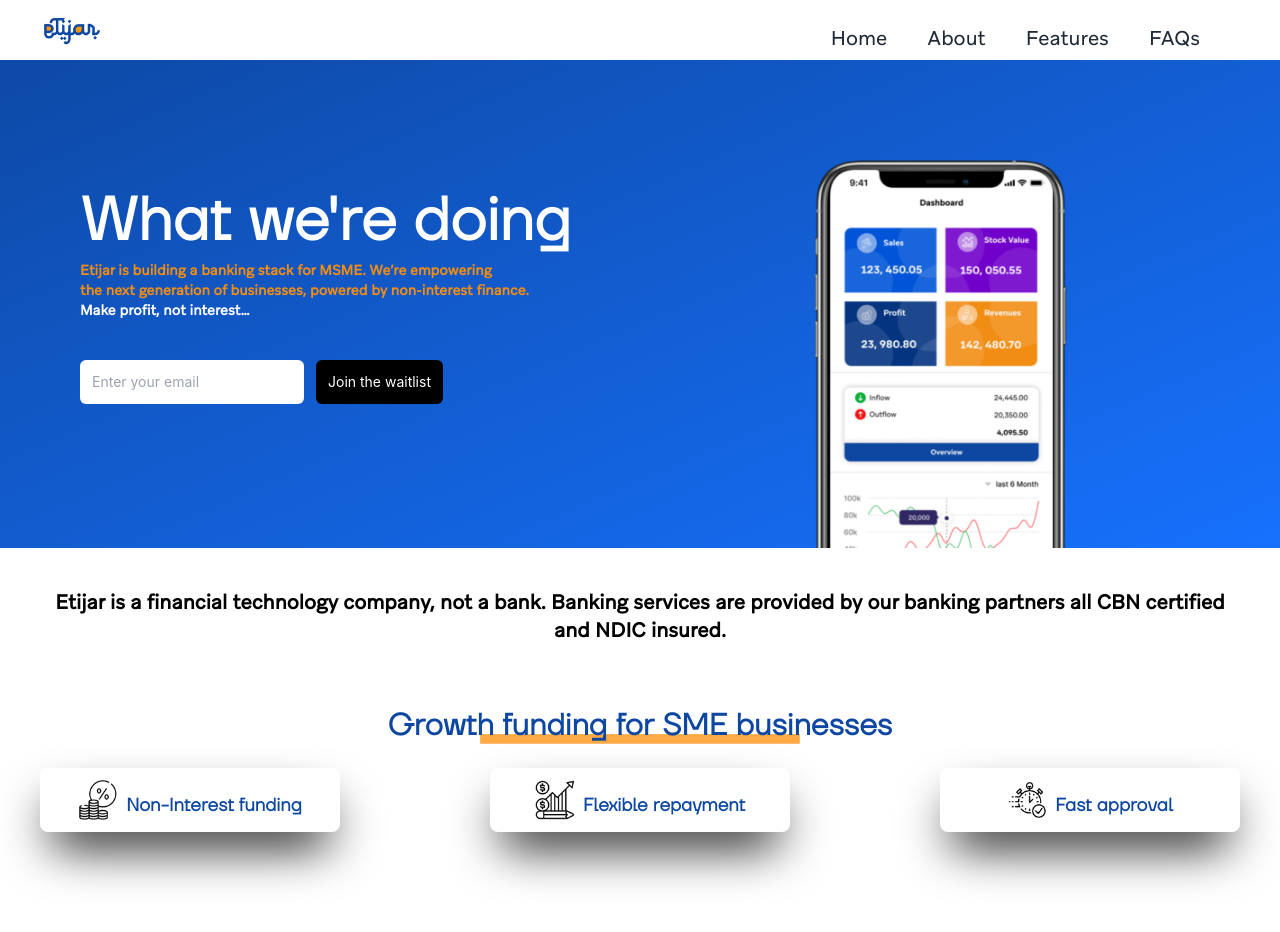
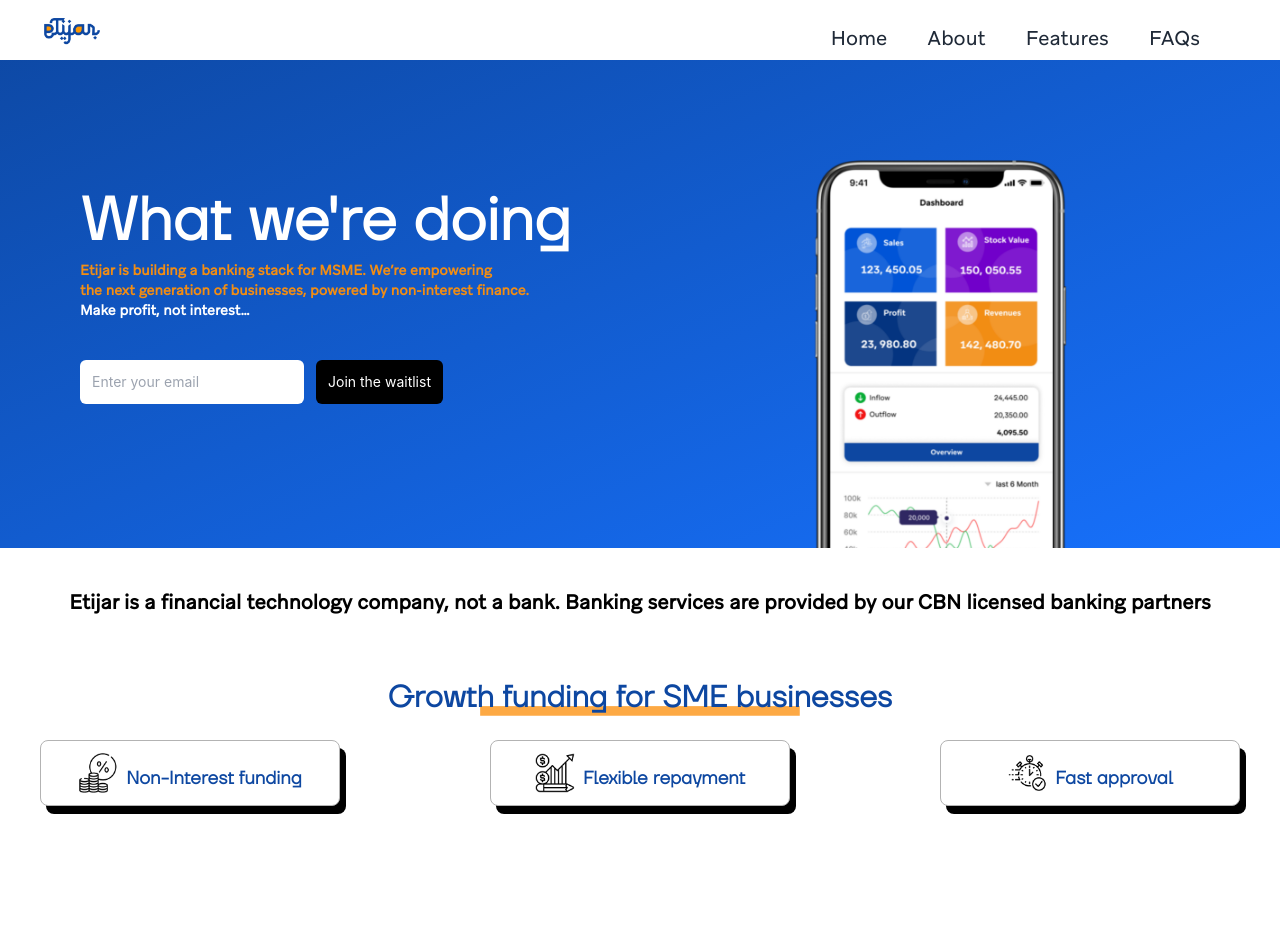
Before and after one commit to eTijar/etijarLanding, a Next.js app: page / in a window 1280 px wide. Shown: the top 932 px of the page. Built offline with nearby package versions, Linux system fonts and the light colour scheme.

Commit message:
fixed the homepage

```diff
--- a/components/footer.js
+++ b/components/footer.js
@@ -72,7 +72,7 @@
 						<p className="text-gray-500 text-base">eTijar - Make Profit not Interest</p>
 						<div className="flex space-x-6">
 							{navigation.social.map((item) => (
-								<a key={item.name} href={item.href} className="text-gray-400 hover:text-gray-500">
+								<a key={item.name} href={item.href} className="text-black hover:text-secondary">
 									<span className="sr-only">{item.name}</span>
 									<item.icon className="h-6 w-6" aria-hidden="true" />
 								</a>
@@ -82,11 +82,11 @@
 					<div className="mt-12 grid grid-cols-3 gap-8 xl:mt-0 xl:col-span-2">
 						<div className="md:grid md:grid-cols-1 md:gap-8">
 							<div>
-								<h3 className="text-sm font-semibold text-gray-400 tracking-wider uppercase">Quick Links</h3>
+								<h3 className="text-sm font-semibold text-black tracking-wider uppercase">Quick Links</h3>
 								<ul role="list" className="mt-4 space-y-4">
 									{navigation.quick_links.map((item) => (
 										<li key={item.name}>
-											<a href={item.href} className="text-base text-gray-400 hover:text-gray-900">
+											<a href={item.href} className="text-base text-black hover:text-primary">
 												{item.name}
 											</a>
 										</li>
@@ -96,22 +96,22 @@
 						</div>
 						<div className="md:grid md:grid-cols-2 md:gap-8 col-span-2">
 							<div>
-								<h3 className="text-sm font-semibold text-gray-400 tracking-wider uppercase">Talk to a human</h3>
-								<p className="text-gray-400 font-light mt-4">If you have any questions about Hydronamics or the services we are offering, you can email us at <span className='text-secondary font-bold'>contact@etijar.com</span></p>
+								<h3 className="text-sm font-semibold text-black tracking-wider uppercase">Talk to a human</h3>
+								<p className="text-black font-light mt-4">If you have any questions about Hydronamics or the services we are offering, you can email us at <span className='text-secondary font-bold'>contact@etijar.com</span></p>
 							</div>
 							<div className="mt-12 md:mt-0">
-								<h3 className="text-sm font-semibold text-gray-400 tracking-wider uppercase">Contact</h3>
-                                <p className="text-gray-400 font-light mt-4">Plot 203 IEC Crescent, off Oladipo Diya Street, Durumi 2, Abuja.</p>
-								<p className="text-gray-400 font-light mt-4">Twitter</p>
-                                <p className="text-gray-400 font-light mt-4">Instagram</p>
-                                <p className="text-gray-400 font-light mt-4">LinkedIn</p>
-								<p className="text-gray-400 font-light mt-4">Contact@etijar.com</p>
+								<h3 className="text-sm font-semibold text-black tracking-wider uppercase">Contact</h3>
+                                <p className="text-black font-light mt-4">Plot 203 IEC Crescent, off Oladipo Diya Street, Durumi 2, Abuja.</p>
+								<p className="text-black font-light mt-4">Twitter</p>
+                                <p className="text-black font-light mt-4">Instagram</p>
+                                <p className="text-black font-light mt-4">LinkedIn</p>
+								<p className="text-black font-light mt-4">Contact@etijar.com</p>
 							</div>
 						</div>
 					</div>
 				</div>
 				<div className="mt-12 border-t border-gray-200 pt-8">
-                <p className='aribau text-gray-400 text-sm'>eTijar.com is a property of eTijar Financial Technologies Limited,a company duly registered with the Corporate
+                <p className='aribau text-black text-sm'>eTijar.com is a property of eTijar Financial Technologies Limited,a company duly registered with the Corporate
                 Affairs Commission of Nigeria. eTijar.com provides technological  services for islamic finance in partnership with financial providers. All banking services,savings and account numbers arprovided and managed by our banking partners and regulated by the central bank of Nigeria. all Investments in Capital market funds are executed and managed by SEC licensed fund managers and Trustees. Please note the indicative rate of return shall not be guaranteed and past performance does not guarantee future investment performance.The indicative rate of return is not fixed and may, as such, vary from time to time depending on the investment period prevailing economic,political or social circumstances.
 					</p>
 					<p className="text-base mt-3 text-secondary font-bold text-center">&copy;2022 eTijar All rights reserved.</p>
--- a/pages/index.js
+++ b/pages/index.js
@@ -10,7 +10,8 @@
     <div>
          <Head>
         <title>eTijar - Make Profit not Interest</title>
-        <meta name="description" content="Hydronamics Ltd -- Driving Hydro Resources" />
+        <meta name="description" content="Etijar is building a banking stack for MSME. We are empowering
+        the next generation of businesses, powered by non-interest finance." />
         <link rel="icon" href="/favicon.ico" />
       </Head>
 
@@ -37,8 +38,7 @@
 
     <div className='aribau w-full 2xl:px-72
      xl:px-10 px-2 pt-10 text-black font-bold text-xl text-center'>
-      Etijar is a financial technology company, not a bank. Banking services are provided by our banking
-       partners all CBN certified and NDIC insured.
+      Etijar is a financial technology company, not a bank. Banking services are provided by our CBN licensed banking partners
      </div>
 
      {/*growth*/}
@@ -48,15 +48,15 @@
           <img className='w-80 bottom-0 z-10 absolute' src='/orangeLine.png' alt='line' />
         </div>
 
-        <div className='md:w-1/4 w-8/12 bg-white rounded-lg shadow-2xl shadow-black mt-6 flex justify-center items-center p-3'>
+        <div className='shadow md:w-1/4 w-8/12 bg-white rounded-lg mt-6 flex justify-center items-center p-3'>
           <img className='w-10 mr-2' src='/tax.png' alt='tax'/>
           <p className='ttf font-black mt-3 text-primary md:text-lg text-sm'>Non-Interest funding</p>
         </div>
-        <div className='md:w-1/4 w-8/12 bg-white rounded-lg shadow-2xl shadow-black mt-6 flex justify-center items-center p-3'>
+        <div className='shadow md:w-1/4 w-8/12 bg-white rounded-lg mt-6 flex justify-center items-center p-3'>
           <img className='w-10 mr-2' src='/flexible.png' alt='flexible'/>
           <p className='ttf font-black mt-3 text-primary md:text-lg text-sm'>Flexible repayment</p>
         </div>
-        <div className='md:w-1/4 w-8/12 bg-white rounded-lg shadow-2xl shadow-black mt-6 flex justify-center items-center p-3'>
+        <div className='shadow md:w-1/4 w-8/12 bg-white rounded-lg mt-6 flex justify-center items-center p-3'>
           <img className='w-10 mr-2' src='/fast.png' alt='fast'/>
           <p className='ttf font-black mt-3 text-primary md:text-lg text-sm'>Fast approval</p>
         </div>
@@ -111,7 +111,7 @@
       </div>
 
       <div className='w-full mt-24 pt-3 border-t-2 border-gray-300 text-primary font-bold text-sm text-center'>
-      <span className='text-secondary'>*Etijar</span> is a financial technology company, not a bank. Banking services are provided by Jaiz Bank Plc and Taj Bank; Members NDIC.
+      <span className='text-secondary'>*Etijar</span> is a financial technology company, not a bank. Banking services are provided by our CBN licensed banking partners.
 
       </div>
       </div>
--- a/styles/globals.css
+++ b/styles/globals.css
@@ -53,3 +53,7 @@
 .ttf{
   font-family: 'TTFirsNeue-DemiBold';
 }
+.shadow{
+  border: 1px solid #b3b3b3;
+  box-shadow: 6px 8px 0 0 #000000;
+}
```
